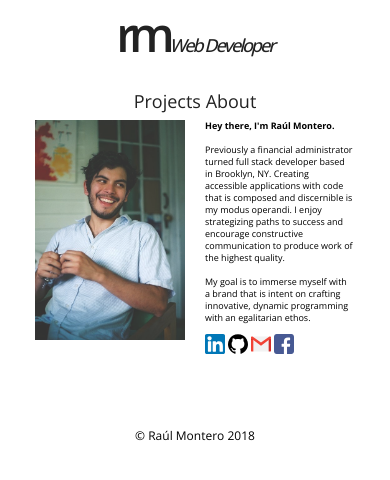
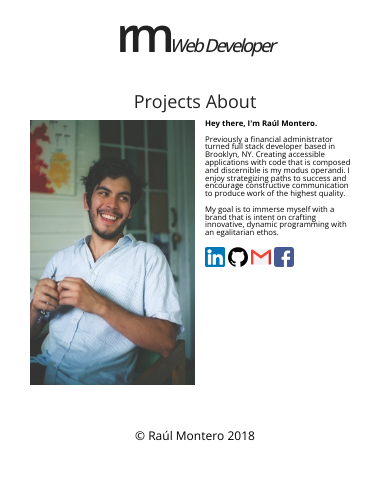
Before and after one commit to brooklynbodega/Portfolio-V2, a React (Create React App) app: page /about in a window 390 px wide. Shown: the top 480 px of the page. Built offline with nearby package versions, Linux system fonts and the light colour scheme.

Commit message:
updated iphone SE about page

```diff
--- a/src/App.css
+++ b/src/App.css
@@ -607,9 +607,13 @@ font-size: 0.75em;
     /* transition: 0.7s ease-in; */
   }
 
+  .photo {
+    padding: 0px 10px;
+  }
+
   .photo > img {
-    height: 220px;
-    width: 150px;
+    height: 265px;
+    width: 165px;
     transition: 1s ease-in;
   }
 
@@ -653,6 +657,8 @@ font-size: 0.75em;
   }
 
   .bio-text {
+    font-size: .65em;
+    line-height: 1em;
     transition: .7s ease;
   }
 
```
